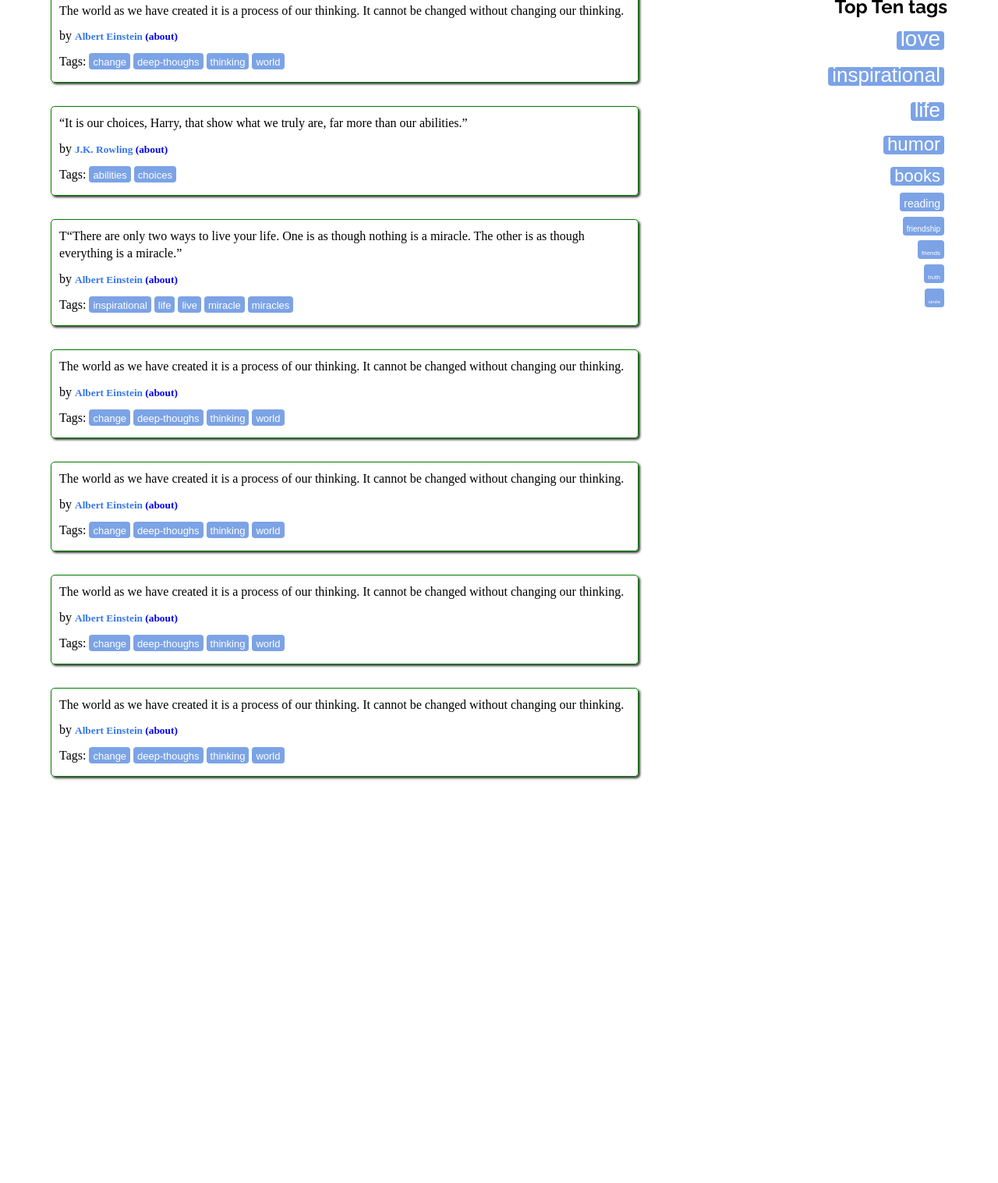
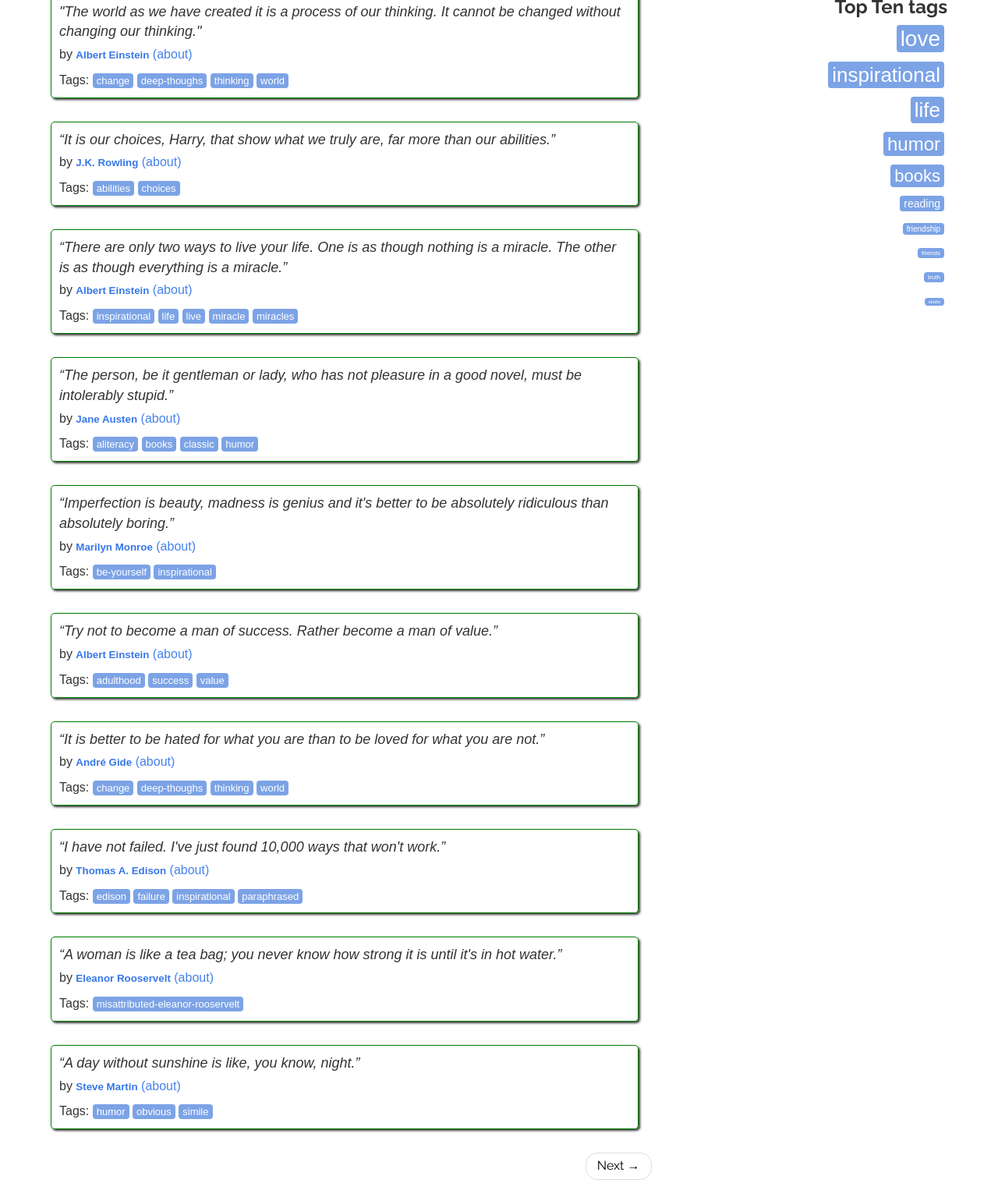
Before and after one commit to wretched-Man/html, a plain HTML site: page project1/quotestoscrape/qts_main.html in a window 1280 px wide. Shown: the part 127-1644 px from the top of the page at 78% size. Before the commit the page ends 1153 px from the top, so only its background shows below. Drawn offline with Linux system fonts and the light colour scheme.

Commit message:
Progress on qts

```diff
--- a/project1/quotestoscrape/qts_main.html
+++ b/project1/quotestoscrape/qts_main.html
@@ -24,175 +24,220 @@
         <main class="content">
             <div class="quotes">
                 <div class="quote_box">
-                    <span class="text">The world as we have created it is a process of our thinking. It cannot be
+                    <span class="text">"The world as we have created it is a process of our thinking. It cannot be
                         changed without
-                        changing our thinking.</span>
+                        changing our thinking."</span>
                     <span class="quote_source">
                         by
-                        <small class="quoted_source">Albert Einstein<a href="#"> (about)</a></small>
+                        <small class="author">Albert Einstein</small><a href="#"> (about)</a>
                     </span>
 
                     <div class="tags_list_under_quote">
                         Tags:
                         <span class="tags_under_quote">
-                            <span class="tag"><a href="#">change</a></span>
-                            <span class="tag"><a href="#">deep-thoughs</a></span>
-                            <span class="tag"><a href="#">thinking</a></span>
-                            <span class="tag"><a href="#">world</a></span>
+                            <a href="#" class="tag">change</a>
+                            <a href="#" class="tag">deep-thoughs</a>
+                            <a href="#" class="tag">thinking</a>
+                            <a href="#" class="tag">world</a>
                         </span>
                     </div>
                 </div>
                 <div class="quote_box">
-                    <span class="text">“It is our choices, Harry, that show what we truly are, far more than our abilities.”</span>
+                    <span class="text">“It is our choices, Harry, that show what we truly are, far more than our
+                        abilities.”</span>
                     <span class="quote_source">
                         by
-                        <small class="quoted_source">J.K. Rowling<a href="#"> (about)</a></small>
+                        <small class="author">J.K. Rowling</small><a href="#"> (about)</a>
                     </span>
 
                     <div class="tags_list_under_quote">
                         Tags:
                         <span class="tags_under_quote">
-                            <span class="tag"><a href="#">abilities</a></span>
-                            <span class="tag"><a href="#">choices</a></span>
+                            <a href="#" class="tag">abilities</a>
+                            <a href="#" class="tag">choices</a>
                         </span>
                     </div>
                 </div>
                 <div class="quote_box">
-                    <span class="text">T“There are only two ways to live your life. One is as though nothing is a miracle. The other is as though everything is a miracle.”</span>
+                    <span class="text">“There are only two ways to live your life. One is as though nothing is a miracle. The other is as though everything is a miracle.”</span>
                     <span class="quote_source">
                         by
-                        <small class="quoted_source">Albert Einstein<a href="#"> (about)</a></small>
+                        <small class="author">Albert Einstein</small><a href="#"> (about)</a>
                     </span>
 
                     <div class="tags_list_under_quote">
                         Tags:
                         <span class="tags_under_quote">
-                            <span class="tag"><a href="#">inspirational</a></span>
-                            <span class="tag"><a href="#">life</a></span>
-                            <span class="tag"><a href="#">live</a></span>
-                            <span class="tag"><a href="#">miracle</a></span>
-                            <span class="tag"><a href="#">miracles</a></span>
+                            <a href="#" class="tag">inspirational</a>
+                            <a href="#" class="tag">life</a>
+                            <a href="#" class="tag">live</a>
+                            <a href="#" class="tag">miracle</a>
+                            <a href="#" class="tag">miracles</a>
                         </span>
                     </div>
                 </div>
                 <div class="quote_box">
-                    <span class="text">The world as we have created it is a process of our thinking. It cannot be
-                        changed without
-                        changing our thinking.</span>
+                    <span class="text">“The person, be it gentleman or lady, who has not pleasure in a good novel, must be intolerably stupid.”</span>
                     <span class="quote_source">
                         by
-                        <small class="quoted_source">Albert Einstein<a href="#"> (about)</a></small>
+                        <small class="author">Jane Austen</small><a href="#"> (about)</a>
                     </span>
 
                     <div class="tags_list_under_quote">
                         Tags:
                         <span class="tags_under_quote">
-                            <span class="tag"><a href="#">change</a></span>
-                            <span class="tag"><a href="#">deep-thoughs</a></span>
-                            <span class="tag"><a href="#">thinking</a></span>
-                            <span class="tag"><a href="#">world</a></span>
+                            <a href="#" class="tag">aliteracy</a>
+                            <a href="#" class="tag">books</a>
+                            <a href="#" class="tag">classic</a>
+                            <a href="#" class="tag">humor</a>
                         </span>
                     </div>
                 </div>
                 <div class="quote_box">
-                    <span class="text">The world as we have created it is a process of our thinking. It cannot be
-                        changed without
-                        changing our thinking.</span>
+                    <span class="text">“Imperfection is beauty, madness is genius and it's better to be absolutely ridiculous than absolutely boring.”</span>
                     <span class="quote_source">
                         by
-                        <small class="quoted_source">Albert Einstein<a href="#"> (about)</a></small>
+                        <small class="author">Marilyn Monroe</small><a href="#"> (about)</a>
                     </span>
 
                     <div class="tags_list_under_quote">
                         Tags:
                         <span class="tags_under_quote">
-                            <span class="tag"><a href="#">change</a></span>
-                            <span class="tag"><a href="#">deep-thoughs</a></span>
-                            <span class="tag"><a href="#">thinking</a></span>
-                            <span class="tag"><a href="#">world</a></span>
+                            <a href="#" class="tag">be-yourself</a>
+                            <a href="#" class="tag">inspirational</a>
                         </span>
                     </div>
                 </div>
                 <div class="quote_box">
-                    <span class="text">The world as we have created it is a process of our thinking. It cannot be
-                        changed without
-                        changing our thinking.</span>
+                    <span class="text">“Try not to become a man of success. Rather become a man of value.”</span>
                     <span class="quote_source">
                         by
-                        <small class="quoted_source">Albert Einstein<a href="#"> (about)</a></small>
+                        <small class="author">Albert Einstein</small><a href="#"> (about)</a>
                     </span>
 
                     <div class="tags_list_under_quote">
                         Tags:
                         <span class="tags_under_quote">
-                            <span class="tag"><a href="#">change</a></span>
-                            <span class="tag"><a href="#">deep-thoughs</a></span>
-                            <span class="tag"><a href="#">thinking</a></span>
-                            <span class="tag"><a href="#">world</a></span>
+                            <a href="#" class="tag">adulthood</a>
+                            <a href="#" class="tag">success</a>
+                            <a href="#" class="tag">value</a>
                         </span>
                     </div>
                 </div>
                 <div class="quote_box">
-                    <span class="text">The world as we have created it is a process of our thinking. It cannot be
-                        changed without
-                        changing our thinking.</span>
+                    <span class="text">“It is better to be hated for what you are than to be loved for what you are not.”</span>
                     <span class="quote_source">
                         by
-                        <small class="quoted_source">Albert Einstein<a href="#"> (about)</a></small>
+                        <small class="author">André Gide</small><a href="#"> (about)</a>
                     </span>
 
                     <div class="tags_list_under_quote">
                         Tags:
                         <span class="tags_under_quote">
-                            <span class="tag"><a href="#">change</a></span>
-                            <span class="tag"><a href="#">deep-thoughs</a></span>
-                            <span class="tag"><a href="#">thinking</a></span>
-                            <span class="tag"><a href="#">world</a></span>
+                            <a href="#" class="tag">change</a>
+                            <a href="#" class="tag">deep-thoughs</a>
+                            <a href="#" class="tag">thinking</a>
+                            <a href="#" class="tag">world</a>
                         </span>
                     </div>
                 </div>
+                <div class="quote_box">
+                    <span class="text">“I have not failed. I've just found 10,000 ways that won't work.”</span>
+                    <span class="quote_source">
+                        by
+                        <small class="author">Thomas A. Edison</small><a href="#"> (about)</a>
+                    </span>
+
+                    <div class="tags_list_under_quote">
+                        Tags:
+                        <span class="tags_under_quote">
+                            <a href="#" class="tag">edison</a>
+                            <a href="#" class="tag">failure</a>
+                            <a href="#" class="tag">inspirational</a>
+                            <a href="#" class="tag">paraphrased</a>
+                        </span>
+                    </div>
+                </div>
+                <div class="quote_box">
+                    <span class="text">“A woman is like a tea bag; you never know how strong it is until it's in hot water.”</span>
+                    <span class="quote_source">
+                        by
+                        <small class="author">Eleanor Rooservelt</small><a href="#"> (about)</a>
+                    </span>
+
+                    <div class="tags_list_under_quote">
+                        Tags:
+                        <span class="tags_under_quote">
+                            <a href="#" class="tag">misattributed-eleanor-rooservelt</a>
+                        </span>
+                    </div>
+                </div>
+                <div class="quote_box">
+                    <span class="text">“A day without sunshine is like, you know, night.”</span>
+                    <span class="quote_source">
+                        by
+                        <small class="author">Steve Martin</small><a href="#"> (about)</a>
+                    </span>
+
+                    <div class="tags_list_under_quote">
+                        Tags:
+                        <span class="tags_under_quote">
+                            <a href="#" class="tag">humor</a>
+                            <a href="#" class="tag">obvious</a>
+                            <a href="#" class="tag">simile</a>
+                        </span>
+                    </div>
+                </div>
+                <div class="link_to_next_section">
+                    <a class="link_to_next">
+                        <!-- <a class="next" href="#next"> -->
+                            Next
+                            <span aria-hidden="true">→</span>
+                        <!-- </a> -->
+                    </a>
+                </div>
+
             </div>
 
             <div class="top_tags">
-                <span class="top_ten_tags">
-                    <h1>Top Ten tags</h1>
-                </span>
+                <h1>Top Ten tags</h1>
                 <div class="tags_in_top_tags">
                     <span class="tag_item">
-                        <span class="tag"><a href="#" style="font-size: 28px;">love</a></span>
+                        <a class="tag" href="#" style="font-size: 28px;">love</a>
                     </span>
                     <span class="tag_item">
-                        <span class="tag"><a href="#" style="font-size: 26px;">inspirational</a></span>
+                        <a class="tag" href="#" style="font-size: 26px;">inspirational</a>
                     </span>
                     <span class="tag_item">
-                        <span class="tag"><a href="#" style="font-size: 26px;">life</a></span>
+                        <a class="tag" href="#" style="font-size: 26px;">life</a>
                     </span>
                     <span class="tag_item">
-                        <span class="tag"><a href="#" style="font-size: 24px" >humor</a></span>
+                        <a class="tag" href="#" style="font-size: 24px">humor</a>
                     </span>
                     <span class="tag_item">
-                        <span class="tag"><a href="#" style="font-size: 22px">books</a></span>
+                        <a class="tag" href="#" style="font-size: 22px">books</a>
                     </span>
                     <span class="tag_item">
-                        <span class="tag"><a href="#" style="font-size: 14px">reading</a></span>
+                        <a class="tag" href="#" style="font-size: 14px">reading</a>
                     </span>
                     <span class="tag_item">
-                        <span class="tag"><a href="#" style="font-size: 10px">friendship</a></span>
+                        <a class="tag" href="#" style="font-size: 10px">friendship</a>
                     </span>
                     <span class="tag_item">
-                        <span class="tag"><a href="#" style="font-size: 8px">friends</a></span>
+                        <a class="tag" href="#" style="font-size: 8px">friends</a>
                     </span>
                     <span class="tag_item">
-                        <span class="tag"><a href="#" style="font-size: 8px">truth</a></span>
+                        <a class="tag" href="#" style="font-size: 8px">truth</a>
                     </span>
                     <span class="tag_item">
-                        <span class="tag"><a href="#" style="font-size: 6px">simile</a></span>
+                        <a class="tag" href="#" style="font-size: 6px">simile</a>
                     </span>
                 </div>
 
             </div>
 
         </main>
+        <footer></footer>
     </section>
 </body>
 
--- a/project1/quotestoscrape/styles.css
+++ b/project1/quotestoscrape/styles.css
@@ -4,14 +4,25 @@
 * {
     padding: 0;
     margin: 0;
+    font-family: sans-serif;
 }
 
 body {
+    font-size: 16px;
+    font-family: sans-serif;
     line-height: 1.42857143;
+    color: #333333;
 }
 
+
 a {
+    color: #4582ec;
     text-decoration: none;
+}
+
+a:hover {
+    cursor: pointer;
+    color: #134fb8;
 }
 
 h1,
@@ -49,6 +60,11 @@ p {
     text-align: right;
 }
 
+.content {
+    display: flex;
+    justify-content: space-between;
+}
+
 .all_content .content .quote_box {
     padding: 10px;
     border: 1px solid green;
@@ -58,41 +74,40 @@ p {
     width: 95%;
 }
 
-
-.content {
-    display: flex;
-    justify-content: space-between;
-}
-
+/* Common to all tags */
 .tag {
     background-color: #7ca3e6;
     border-radius: 4px;
-    padding-top: 2px;
-    padding-bottom: 2px;
-    padding-left: 5px;
-    padding-right: 5px;
+    padding: 2px 5px;
+    color: white;
 }
 
-.tag a,
-.tag_under_quote a {
-    color: white;
-    font-size: small;
-    font-family: sans-serif;
+/* The actual quote */
+.quote_box .text {
+    display: block;
+    margin-bottom: 5px;
+    font-size: large;
+    font-style: italic;
 }
 
-.tag a:hover {
-    cursor: pointer;
-    background-color: dd;
+/* Tags under quote */
+.tags_under_quote .tag {
+    font-size: small;
 }
 
+
 .tags_list_under_quote {
-    margin-bottom: 4px;
+    margin-top: 10px;
 }
 
 .quote_source {
     display: block;
-    margin-top: 10px;
-    margin-bottom: 10px;
+}
+
+/* quote author */
+.quote_source .author {
+    font-weight: bold;
+    color: #3677E8;
 }
 
 .tags_in_top_tags {
@@ -107,10 +122,6 @@ p {
     margin: 4px;
 }
 
-.tag_item span.tag {
-    padding-top: 5px;
-    padding-bottom: 2px;
-}
 
 .quotes {
     width: 67%;
@@ -121,7 +132,23 @@ p {
     text-align: right;
 }
 
-small.quoted_source {
-    font-weight: bold;
-    color: #3677E8;
+/* Next Section */
+.link_to_next_section {
+    display: flex;
+    margin-bottom: 60px;
+    justify-content: right;
 }
+
+a.link_to_next {
+    border: 1px solid #dddddd;
+    border-radius: 15px;
+    padding: 5px 14px;
+    font-family: "Raleway","Helvetica Neue", Helvetica,Arial, sans-serif;
+    color: black;
+}
+
+a.link_to_next:hover {
+    /* color: white; */
+    color: white;
+    background-color: #4582ec;
+}
```
Also changed, not shown: 1 other file.
